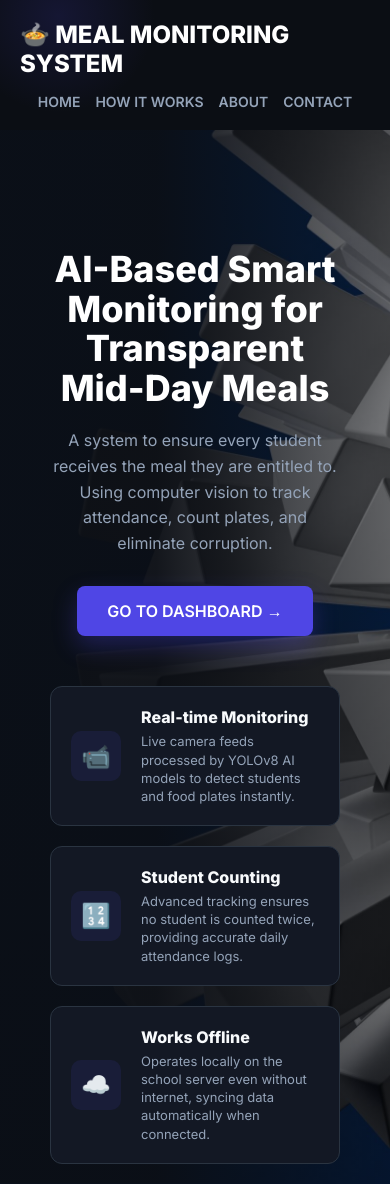
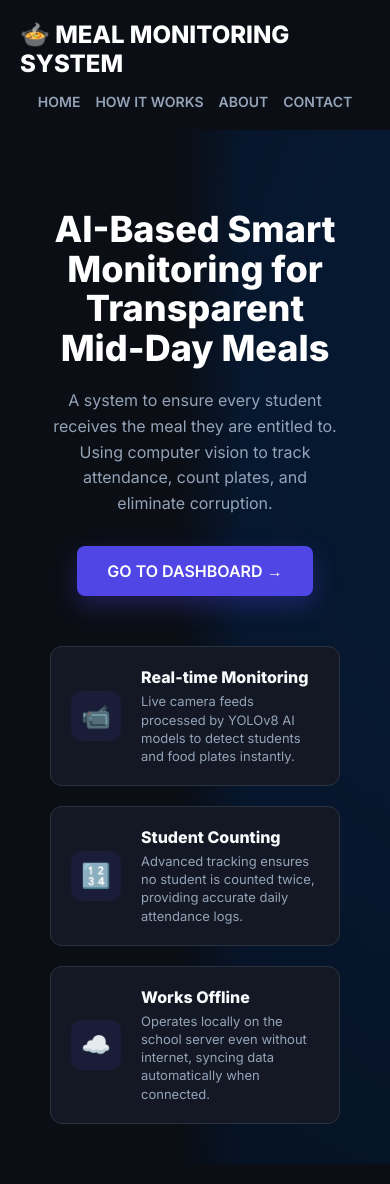
Before and after one commit to goswamiatul567-tech/mini-project, a Flask app: page / in a window 390 px wide. Run offline with Flask 3, Linux system fonts and the light colour scheme.

Commit message:
Fixed responsive height and background image shape

```diff
--- a/templates/index.html
+++ b/templates/index.html
@@ -11,7 +11,7 @@
             --text-main: #f8fafc; --text-muted: #94a3b8; --border: #2a3441;
         }
         * { margin: 0; padding: 0; box-sizing: border-box; }
-        body { font-family: 'Inter', sans-serif; background-color: var(--bg-dark); color: var(--text-main); overflow-x: hidden; height: 100vh; display: flex; flex-direction: column; }
+        body { font-family: 'Inter', sans-serif; background-color: var(--bg-dark); color: var(--text-main); overflow-x: hidden; min-height: 100vh; display: flex; flex-direction: column; }
 
         /* Navbar */
         .navbar { display: flex; justify-content: space-between; align-items: center; padding: 20px 50px; width: 100%; z-index: 10; }
@@ -22,8 +22,8 @@
         @media (max-width: 768px) { .navbar { padding: 20px; flex-direction: column; gap: 15px; } .nav-links { gap: 15px; } }
 
         /* Hero Section */
-        .hero { flex: 1; display: flex; justify-content: center; align-items: flex-start; padding: 80px 50px 20px 50px; position: relative; background-image: linear-gradient(to right, rgba(11, 14, 20, 0.95) 40%, rgba(11, 14, 20, 0.4)), url("/static/background.jpg"); background-size: cover; background-position: center; }
-        .hero::before { content: ''; position: absolute; top: -20%; left: -10%; width: 50vw; height: 50vw; background: radial-gradient(circle, rgba(79,70,229,0.15) 0%, transparent 70%); z-index: -1; }
+        .hero { flex: 1; display: flex; justify-content: center; align-items: center; padding: 40px 50px; position: relative; }
+        .hero-bg-image { position: absolute; top: 0; right: 0; width: 55%; height: 100%; background-image: url("/static/background.jpg"); background-size: cover; background-position: left center; opacity: 0.4; z-index: -1; mask-image: linear-gradient(to right, transparent, black 30%); -webkit-mask-image: linear-gradient(to right, transparent, black 30%); }
 
         .hero-container { display: flex; max-width: 1200px; width: 100%; justify-content: space-between; align-items: center; gap: 50px; }
 
@@ -72,6 +72,7 @@
     </nav>
 
     <section class="hero">
+        <div class="hero-bg-image"></div>
         <div class="hero-container">
 
             <!-- Left Side: Main Text -->
```
